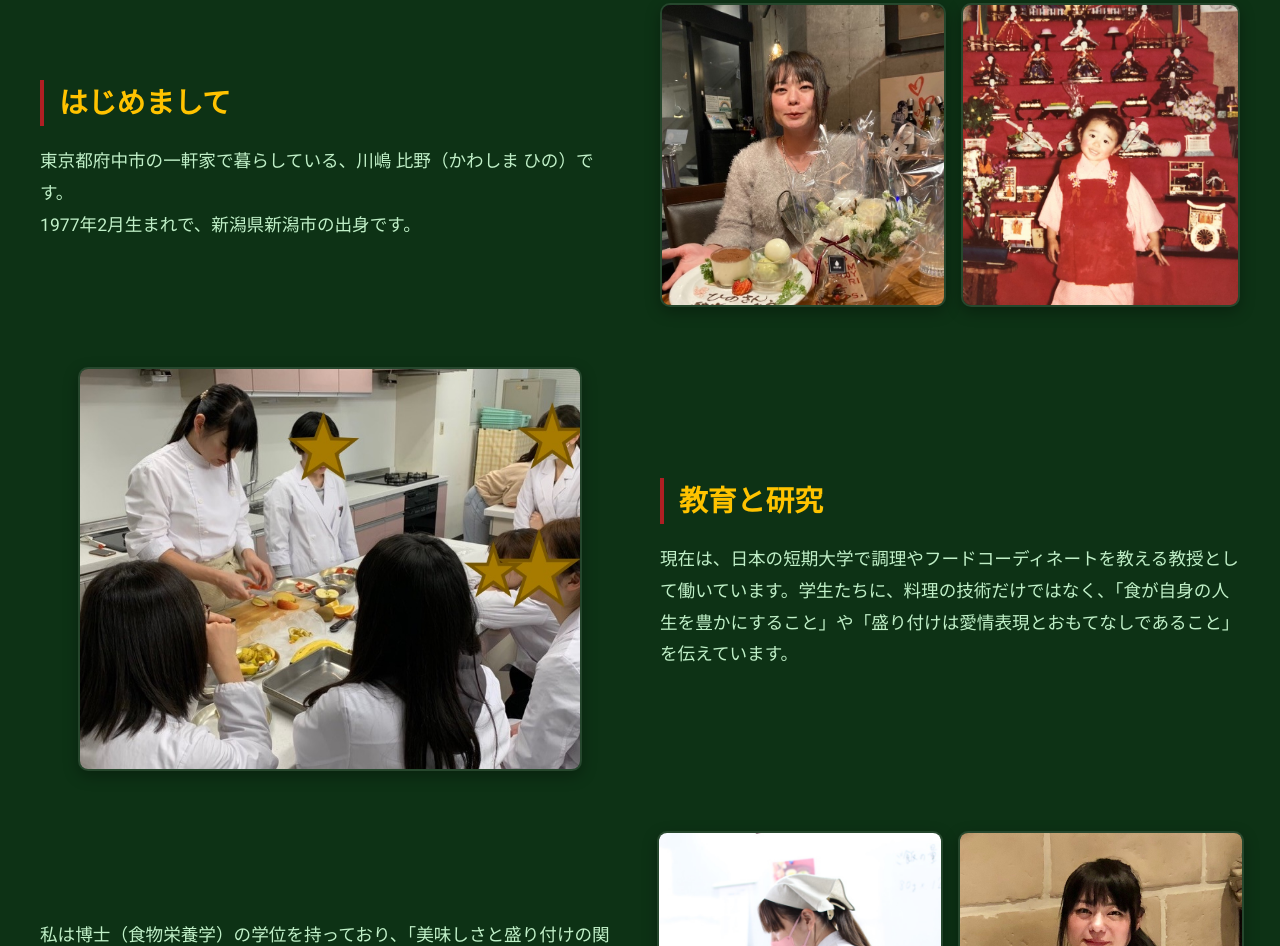
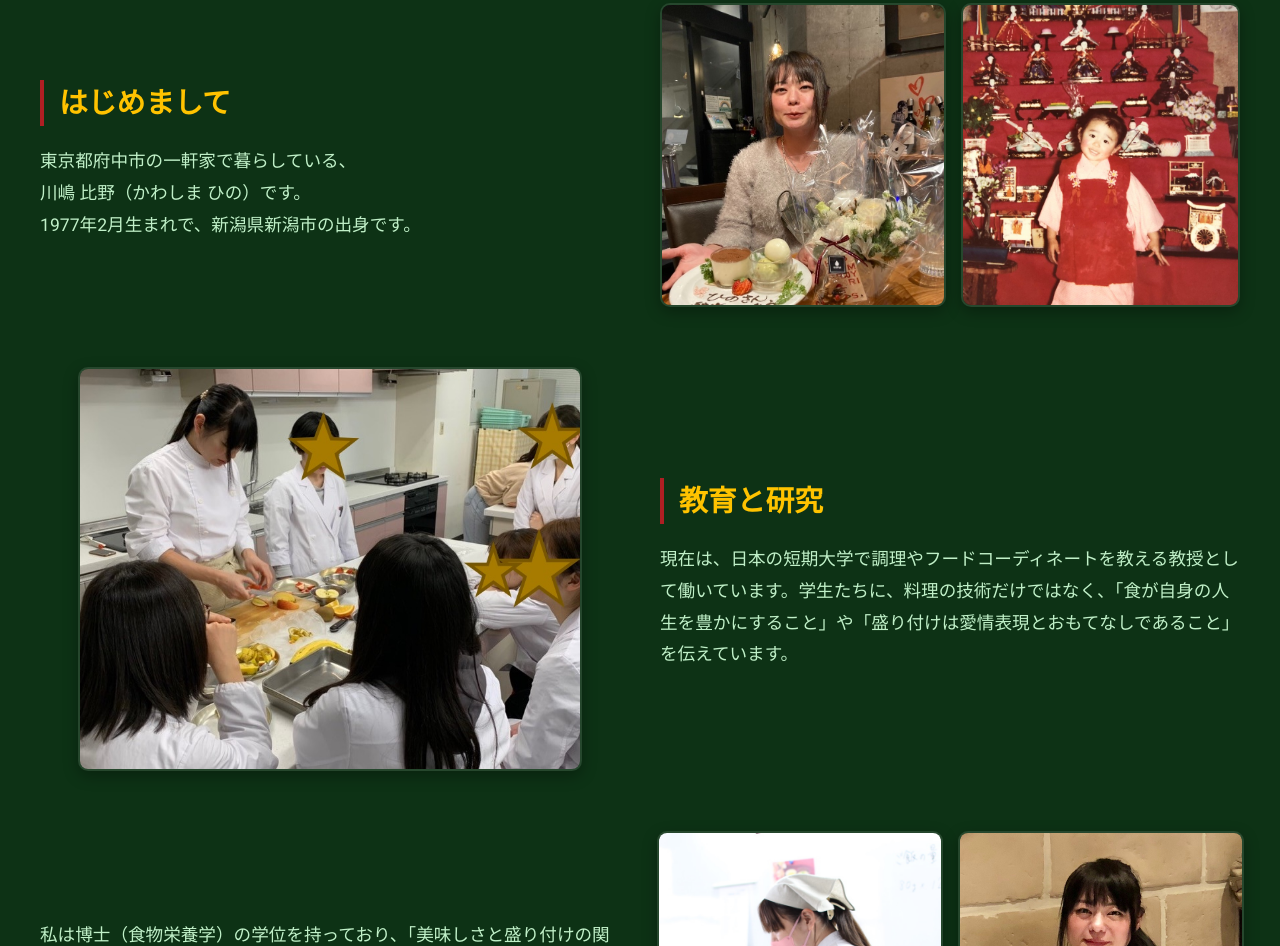
Before and after one commit to rin-bonsoleil/rin-bonsoleil.github.io, a plain HTML site: page index.html in a window 1280 px wide. Shown: the part 1194-2140 px from the top of the page. Drawn offline with Linux system fonts and the light colour scheme.

Commit message:
fix: Adjust line break in profile intro for better name display

```diff
--- a/index.html
+++ b/index.html
@@ -68,7 +68,8 @@
                 <div class="profile-row">
                     <div class="profile-text">
                         <h3>はじめまして</h3>
-                        <p>東京都府中市の一軒家で暮らしている、川嶋 比野（かわしま ひの）です。<br>
+                        <p>東京都府中市の一軒家で暮らしている、<br>
+                        川嶋 比野（かわしま ひの）です。<br>
                         1977年2月生まれで、新潟県新潟市の出身です。</p>
                     </div>
                     <div class="profile-gallery">
```
